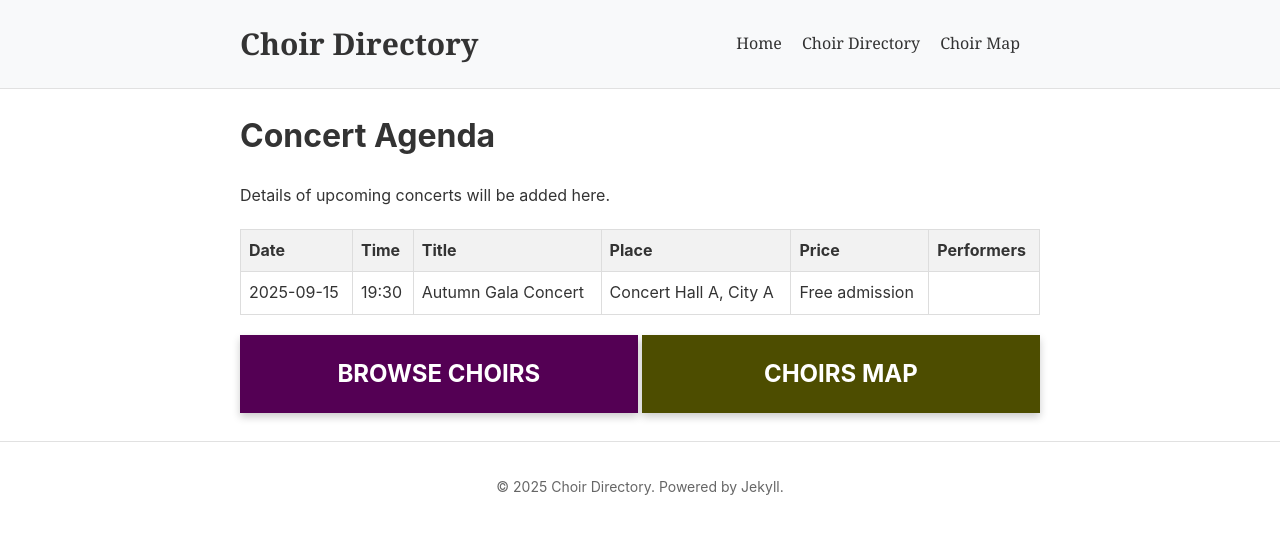
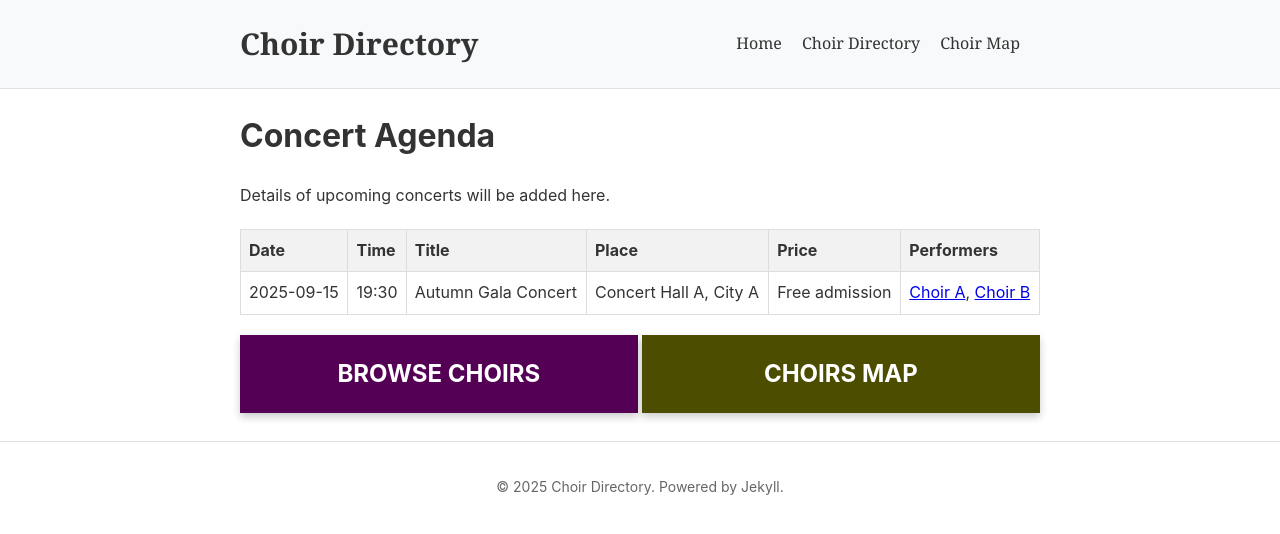
Before and after one commit to jllobera/choir-directory, a Jekyll site: the page built from agenda.html, in a window 1280 px wide. Shown: the top 534 px of the page. Built offline with Jekyll 4.4.1, drawn with Linux system fonts in a browser that asks for light colours; a script that is not in the unit is left out.

Commit message:
Update agenda.html

```diff
--- a/agenda.html
+++ b/agenda.html
@@ -45,10 +45,17 @@ title: Concert Agenda
         <td>{{ concert.place }}</td>
         <td>{{ concert.price }}</td>
         <td>
-          {% assign choir_performers = concert.performers | where: "slug", true %}
-          {% for performer in choir_performers %}
-            {{ performer.name }}{% unless forloop.last %}, {% endunless %}
+          {% assign choir_links = "" %}
+          {% for performer in concert.performers %}
+            {% if performer.slug %}
+              {% assign link = "<a href='/choirs/" | append: performer.slug | append: "/'>" | append: performer.name | append: "</a>" %}
+              {% assign choir_links = choir_links | append: link %}
+              {% unless forloop.last %}
+                {% assign choir_links = choir_links | append: ", " %}
+              {% endunless %}
+            {% endif %}
           {% endfor %}
+          {{ choir_links | strip_newlines }}
         </td>
       </tr>
     {% endfor %}
```
